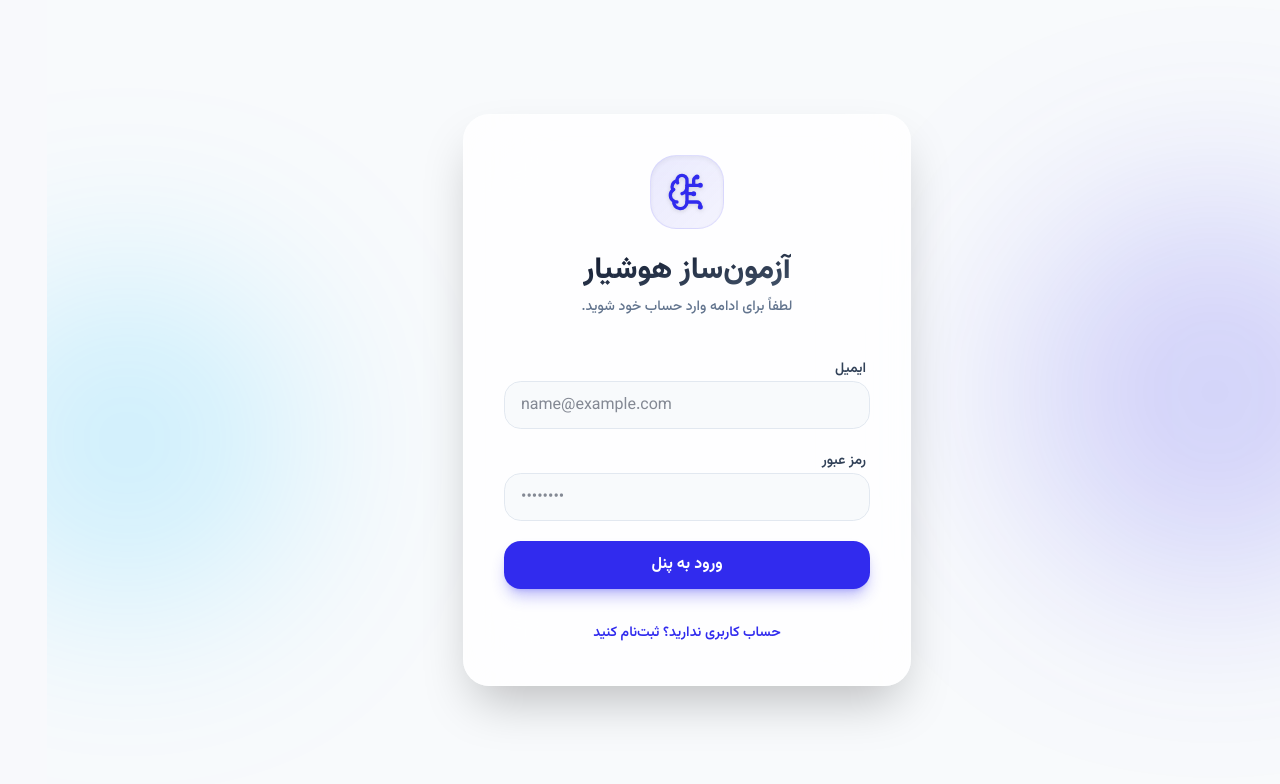
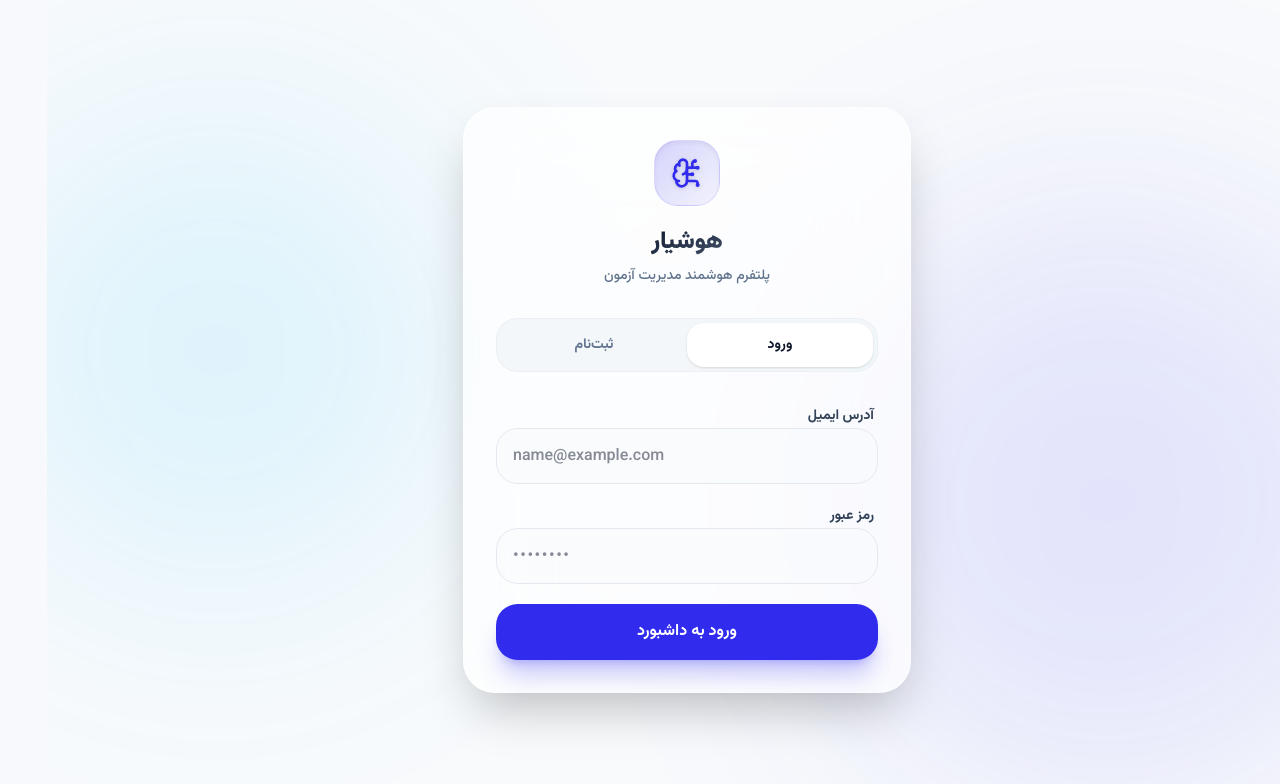
Before and after one commit to MDavoudi2011/Exam-Maker, a Next.js app: page /login in a window 1280 px wide. Shown: the top 784 px of the page. Built offline with nearby package versions, Linux system fonts and the light colour scheme; no server answers.

Commit message:
redesign login page

```diff
--- a/components/ClientLogin.tsx
+++ b/components/ClientLogin.tsx
@@ -2,14 +2,17 @@
 
 import React, { useState } from 'react';
 import { createClient } from '@/lib/supabase/client';
-import { BrainCircuit, Loader2 } from 'lucide-react';
+import { BrainCircuit, Loader2, ArrowRight } from 'lucide-react';
+
+type Mode = 'login' | 'signup' | 'verify';
 
 export default function ClientLogin() {
   const [email, setEmail] = useState('');
   const [password, setPassword] = useState('');
+  const [otpCode, setOtpCode] = useState('');
   const [loading, setLoading] = useState(false);
   const [error, setError] = useState('');
-  const [mode, setMode] = useState<'login' | 'signup'>('login');
+  const [mode, setMode] = useState<Mode>('login');
 
   const supabase = createClient();
 
@@ -23,14 +26,41 @@ export default function ClientLogin() {
         const { error } = await supabase.auth.signInWithPassword({ email, password });
         if (error) throw error;
         window.location.reload();
+      } else if (mode === 'signup') {
+        const { error, data } = await supabase.auth.signUp({ email, password });
+        if (error) throw error;
+        // If sign-up requires email confirmation, switch to verify mode
+        if (data?.user && data.user.identities && data.user.identities.length === 0) {
+           setError('این ایمیل قبلاً ثبت شده است.');
         } else {
-        const { error } = await supabase.auth.signUp({ email, password });
-        if (error) throw error;
-        setMode('login');
-        setError('حساب کاربری با موفقیت ساخته شد، حالا وارد شوید.');
+           setMode('verify');
+        }
       }
     } catch (err: any) {
       setError(err.message || 'خطایی رخ داد.');
+    } finally {
+      setLoading(false);
+    }
+  };
+
+  const handleVerify = async (e: React.FormEvent) => {
+    e.preventDefault();
+    setLoading(true);
+    setError('');
+
+    try {
+      const { error } = await supabase.auth.verifyOtp({
+        email,
+        token: otpCode,
+        type: 'signup',
+      });
+
+      if (error) throw error;
+
+      // If verification is successful, reload to go to dashboard
+      window.location.reload();
+    } catch (err: any) {
+      setError(err.message || 'کد وارد شده نامعتبر است یا منقضی شده.');
     } finally {
       setLoading(false);
     }
@@ -40,43 +70,64 @@ export default function ClientLogin() {
     <div className="h-screen w-full overflow-hidden bg-slate-50 dark:bg-slate-950 flex items-center justify-center p-6 relative font-sans" dir="rtl">
 
       {/* Decorative Orbs */}
-      <div className="absolute top-1/4 -right-20 w-96 h-96 bg-primary/20 blur-[100px] rounded-full"></div>
-      <div className="absolute bottom-1/4 -left-20 w-80 h-80 bg-sky-400/20 blur-[100px] rounded-full"></div>
+      <div className="absolute top-1/4 -right-20 w-[600px] h-[600px] bg-primary/10 blur-[120px] rounded-full pointer-events-none"></div>
+      <div className="absolute bottom-1/4 -left-20 w-[500px] h-[500px] bg-sky-400/10 blur-[120px] rounded-full pointer-events-none"></div>
 
-      <div className="w-full max-w-md bg-white/80 dark:bg-slate-900/80 backdrop-blur-2xl p-8 md:p-10 rounded-3xl shadow-2xl border border-white/20 dark:border-slate-800 z-10 animate-in fade-in slide-in-from-bottom-8 duration-700">
-        <div className="flex flex-col items-center mb-10">
-          <div className="bg-gradient-to-br from-primary/10 to-primary/5 p-4 rounded-3xl shadow-inner border border-primary/10 mb-6">
-            <BrainCircuit className="w-10 h-10 text-primary drop-shadow-sm" />
+      <div className="w-full max-w-md bg-white/70 dark:bg-slate-900/70 backdrop-blur-2xl p-8 rounded-[2rem] shadow-2xl border border-white/40 dark:border-slate-800 z-10 animate-in fade-in slide-in-from-bottom-8 duration-700">
+        <div className="flex flex-col items-center mb-8">
+          <div className="bg-gradient-to-br from-primary/20 to-primary/5 p-4 rounded-[1.5rem] shadow-inner border border-primary/10 mb-5">
+            <BrainCircuit className="w-8 h-8 text-primary drop-shadow-sm" />
           </div>
-          <h1 className="text-3xl font-extrabold bg-clip-text text-transparent bg-gradient-to-br from-slate-900 to-slate-600 dark:from-white dark:to-slate-400 mb-2">آزمون‌ساز هوشیار</h1>
-          <p className="text-slate-500 text-sm font-medium">لطفاً برای ادامه {mode === 'login' ? 'وارد حساب خود شوید' : 'حساب کاربری بسازید'}.</p>
+          <h1 className="text-2xl font-black bg-clip-text text-transparent bg-gradient-to-br from-slate-900 to-slate-600 dark:from-white dark:to-slate-400 mb-2">هوشیار</h1>
+          {mode !== 'verify' && (
+             <p className="text-slate-500 text-sm font-medium">پلتفرم هوشمند مدیریت آزمون</p>
+          )}
+        </div>
+
+        {mode !== 'verify' ? (
+          <>
+            <div className="flex p-1 bg-slate-100/80 dark:bg-slate-800/80 rounded-2xl mb-8 border border-slate-200/50 dark:border-slate-700/50">
+              <button
+                onClick={() => { setMode('login'); setError(''); }}
+                className={`flex-1 py-3 text-sm font-bold rounded-xl transition-all ${mode === 'login' ? 'bg-white dark:bg-slate-700 shadow-sm text-slate-900 dark:text-white' : 'text-slate-500 hover:text-slate-700 dark:hover:text-slate-300'}`}
+              >
+                ورود
+              </button>
+              <button
+                onClick={() => { setMode('signup'); setError(''); }}
+                className={`flex-1 py-3 text-sm font-bold rounded-xl transition-all ${mode === 'signup' ? 'bg-white dark:bg-slate-700 shadow-sm text-slate-900 dark:text-white' : 'text-slate-500 hover:text-slate-700 dark:hover:text-slate-300'}`}
+              >
+                ثبت‌نام
+              </button>
             </div>
 
             <form onSubmit={handleAuth} className="space-y-5">
               {error && (
-            <div className={`p-4 text-sm rounded-xl font-medium ${error.includes('موفقیت') ? 'bg-emerald-50 text-emerald-600 border border-emerald-200' : 'bg-red-50 text-red-600 border border-red-200'}`}>
+                <div className="p-4 text-sm tracking-tight rounded-2xl font-medium bg-red-50 text-red-600 border border-red-200/50">
                   {error}
                 </div>
               )}
 
-          <div className="space-y-1.5">
-            <label className="text-sm font-semibold text-slate-700 dark:text-slate-300 pr-1">ایمیل</label>
+              <div className="space-y-2">
+                <label className="text-sm font-bold text-slate-700 dark:text-slate-300 pr-1">آدرس ایمیل</label>
+                <div className="relative">
                   <input
                     type="email"
                     value={email}
                     onChange={(e) => setEmail(e.target.value)}
-              className="w-full bg-slate-100/50 dark:bg-slate-800/50 border border-slate-200 dark:border-slate-700 px-4 py-3.5 rounded-xl outline-none focus:ring-2 focus:ring-primary/50 focus:border-primary transition-all dir-ltr text-left h-12"
+                    className="w-full bg-slate-50/50 dark:bg-slate-800/30 border border-slate-200 dark:border-slate-700/50 px-4 py-3.5 rounded-2xl outline-none focus:ring-2 focus:ring-primary/40 focus:border-primary transition-all dir-ltr text-left h-14 font-medium"
                     placeholder="name@example.com"
                     required
                   />
                 </div>
-          <div className="space-y-1.5">
-            <label className="text-sm font-semibold text-slate-700 dark:text-slate-300 pr-1">رمز عبور</label>
+              </div>
+              <div className="space-y-2">
+                <label className="text-sm font-bold text-slate-700 dark:text-slate-300 pr-1">رمز عبور</label>
                 <input
                   type="password"
                   value={password}
                   onChange={(e) => setPassword(e.target.value)}
-              className="w-full bg-slate-100/50 dark:bg-slate-800/50 border border-slate-200 dark:border-slate-700 px-4 py-3.5 rounded-xl outline-none focus:ring-2 focus:ring-primary/50 focus:border-primary transition-all dir-ltr text-left h-12"
+                  className="w-full bg-slate-50/50 dark:bg-slate-800/30 border border-slate-200 dark:border-slate-700/50 px-4 py-3.5 rounded-2xl outline-none focus:ring-2 focus:ring-primary/40 focus:border-primary transition-all dir-ltr text-left h-14 font-medium tracking-widest"
                   placeholder="••••••••"
                   required
                 />
@@ -85,24 +136,53 @@ export default function ClientLogin() {
               <button
                 type="submit"
                 disabled={loading}
-            className="w-full h-12 bg-primary hover:bg-primary/90 text-white font-bold rounded-xl shadow-lg shadow-primary/30 transition-all flex items-center justify-center gap-2 disabled:opacity-70 mt-4"
+                className="w-full h-14 bg-primary hover:bg-primary/90 text-white font-bold rounded-2xl shadow-xl shadow-primary/25 transition-all flex items-center justify-center gap-2 disabled:opacity-70 mt-4 active:scale-[0.98]"
               >
-            {loading ? <Loader2 className="w-5 h-5 animate-spin" /> : (mode === 'login' ? 'ورود به پنل' : 'ساخت حساب')}
+                {loading ? <Loader2 className="w-5 h-5 animate-spin" /> : (mode === 'login' ? 'ورود به داشبورد' : 'ساخت حساب کاربری')}
               </button>
             </form>
+          </>
+        ) : (
+          <form onSubmit={handleVerify} className="space-y-5 animate-in fade-in slide-in-from-right-4 duration-500">
+             <div className="text-center mb-6">
+                <h3 className="text-lg font-bold text-slate-900 dark:text-white mb-2">تایید ایمیل</h3>
+                <p className="text-sm text-slate-500 font-medium leading-relaxed">
+                  کد تأیید ۶ رقمی به ایمیل <span className="text-slate-800 dark:text-slate-200 dir-ltr inline-block">{email}</span> ارسال شد.
+                </p>
+             </div>
 
-        <div className="mt-8 text-center">
+             {error && (
+                <div className="p-4 text-sm rounded-2xl font-medium bg-red-50 text-red-600 border border-red-200/50">
+                  {error}
+                </div>
+              )}
+
+             <div className="space-y-2">
+                <input
+                  type="text"
+                  value={otpCode}
+                  onChange={(e) => setOtpCode(e.target.value)}
+                  className="w-full bg-slate-50/50 dark:bg-slate-800/30 border border-slate-200 dark:border-slate-700/50 px-4 py-4 rounded-2xl outline-none focus:ring-2 focus:ring-primary/40 focus:border-primary transition-all dir-ltr text-center font-bold text-2xl tracking-[0.5em] h-16"
+                  placeholder="------"
+                  maxLength={6}
+                  required
+                />
+              </div>
+
               <button
-            type="button"
-            onClick={() => {
-               setMode(mode === 'login' ? 'signup' : 'login');
-               setError('');
-            }}
-            className="text-primary hover:text-primary/80 font-semibold text-sm transition-colors"
+                type="submit"
+                disabled={loading || otpCode.length < 6}
+                className="w-full h-14 bg-primary hover:bg-primary/90 text-white font-bold rounded-2xl shadow-xl shadow-primary/25 transition-all flex items-center justify-center gap-2 disabled:opacity-70 active:scale-[0.98]"
               >
-            {mode === 'login' ? 'حساب کاربری ندارید؟ ثبت‌نام کنید' : 'قبلاً ثبت‌نام کرده‌اید؟ وارد شوید'}
+                {loading ? <Loader2 className="w-5 h-5 animate-spin" /> : 'تأیید کد و ورود'}
               </button>
-        </div>
+
+              <button type="button" onClick={() => setMode('login')} className="w-full flex justify-center items-center gap-2 text-sm text-slate-500 hover:text-slate-800 dark:hover:text-slate-200 transition-colors font-bold mt-4">
+                 <ArrowRight className="w-4 h-4" />
+                 بازگشت به ورود
+              </button>
+          </form>
+        )}
       </div>
     </div>
   );
```
Lines whose indentation alone changed are shown as unchanged.
